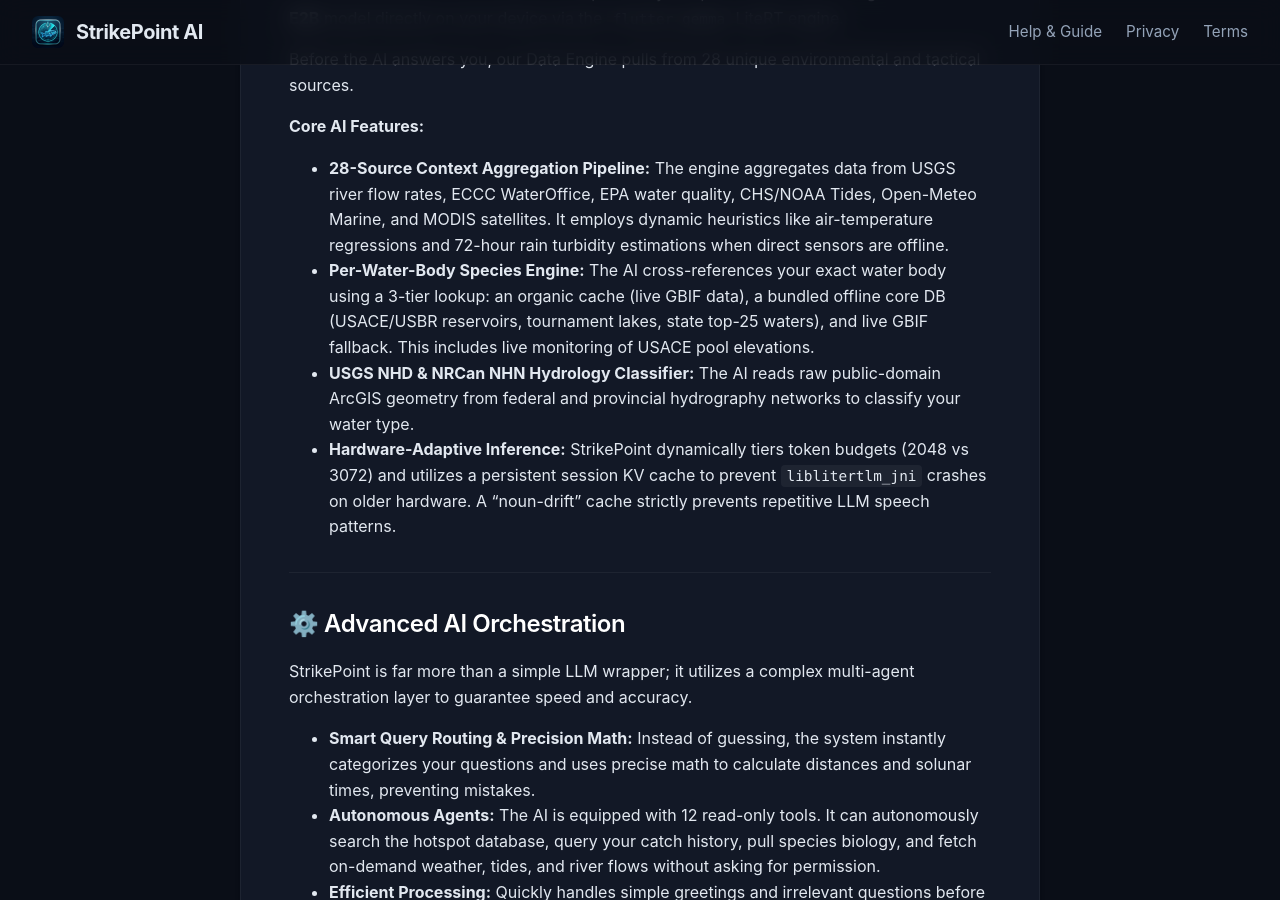
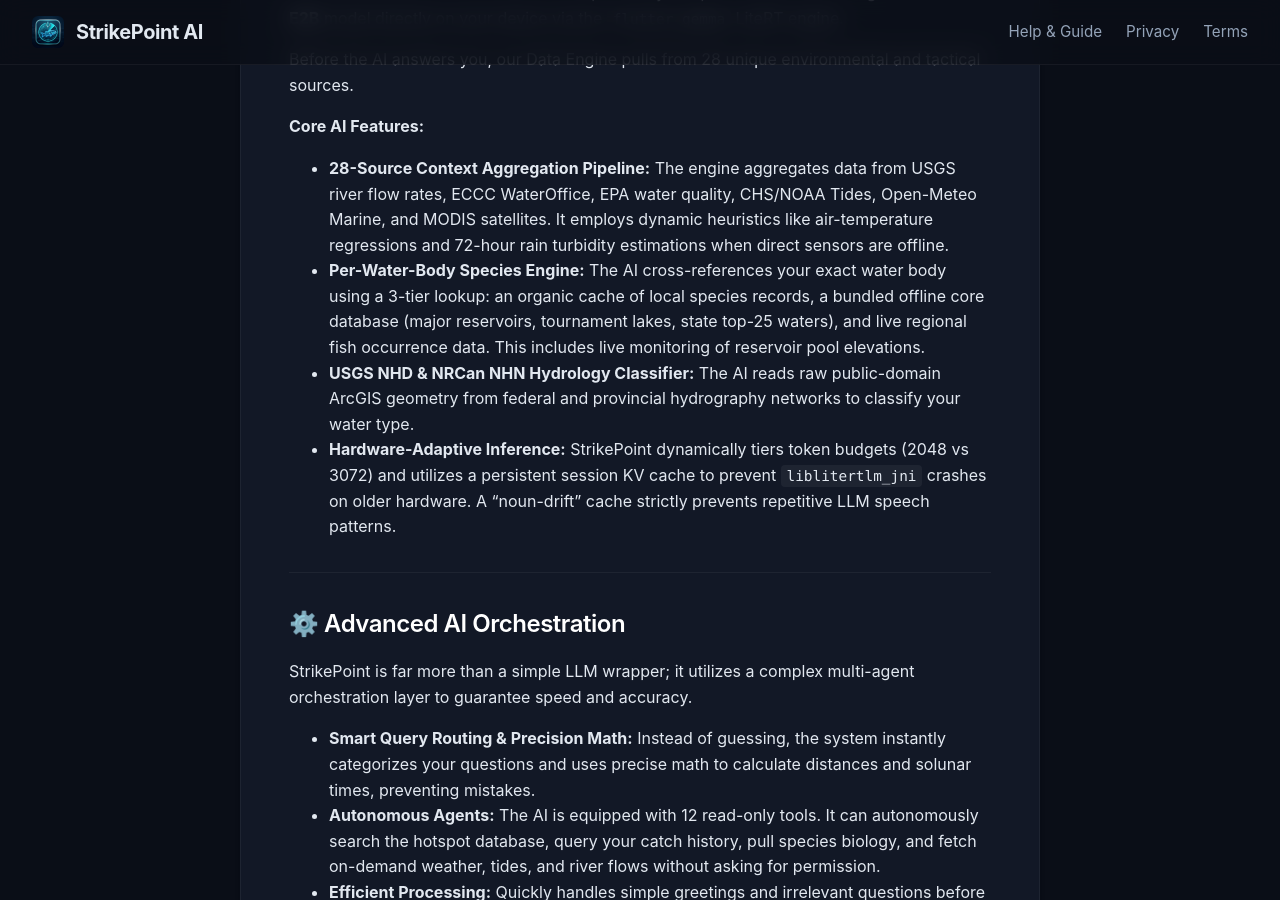
Before and after one commit to yyiimmiiyy/StrikePointAI-Assets, a Jekyll site: the page built from help.md, in a window 1280 px wide and 900 px high, scrolled down 552 px. Built offline with Jekyll 4.4.1, drawn with Linux system fonts in a browser that asks for light colours.

Commit message:
docs(sync): Synchronize live website and compliance policies

```diff
--- a/help.md
+++ b/help.md
@@ -18,7 +18,7 @@ Before the AI answers you, our Data Engine pulls from 28 unique environmental an
 
 **Core AI Features:**
 - **28-Source Context Aggregation Pipeline:** The engine aggregates data from USGS river flow rates, ECCC WaterOffice, EPA water quality, CHS/NOAA Tides, Open-Meteo Marine, and MODIS satellites. It employs dynamic heuristics like air-temperature regressions and 72-hour rain turbidity estimations when direct sensors are offline.
-- **Per-Water-Body Species Engine:** The AI cross-references your exact water body using a 3-tier lookup: an organic cache (live GBIF data), a bundled offline core DB (USACE/USBR reservoirs, tournament lakes, state top-25 waters), and live GBIF fallback. This includes live monitoring of USACE pool elevations.
+- **Per-Water-Body Species Engine:** The AI cross-references your exact water body using a 3-tier lookup: an organic cache of local species records, a bundled offline core database (major reservoirs, tournament lakes, state top-25 waters), and live regional fish occurrence data. This includes live monitoring of reservoir pool elevations.
 - **USGS NHD & NRCan NHN Hydrology Classifier:** The AI reads raw public-domain ArcGIS geometry from federal and provincial hydrography networks to classify your water type.
 - **Hardware-Adaptive Inference:** StrikePoint dynamically tiers token budgets (2048 vs 3072) and utilizes a persistent session KV cache to prevent `liblitertlm_jni` crashes on older hardware. A "noun-drift" cache strictly prevents repetitive LLM speech patterns.
 
--- a/index.html
+++ b/index.html
@@ -553,7 +553,7 @@
                 <div class="marquee-item">EPA Water Quality</div>
                 <div class="marquee-item">MODIS Water Clarity</div>
                 <div class="marquee-item">Open-Meteo Marine</div>
-                <div class="marquee-item">GBIF Biodiversity</div>
+                <div class="marquee-item">Live Species Records</div>
                 <div class="marquee-item">Offline Bathymetry</div>
                 <div class="marquee-item">Tactical Heatmap</div>
                 <div class="marquee-item">Offline Solunar Math</div>
@@ -569,7 +569,7 @@
                 <div class="marquee-item">EPA Water Quality</div>
                 <div class="marquee-item">MODIS Water Clarity</div>
                 <div class="marquee-item">Open-Meteo Marine</div>
-                <div class="marquee-item">GBIF Biodiversity</div>
+                <div class="marquee-item">Live Species Records</div>
                 <div class="marquee-item">Offline Bathymetry</div>
                 <div class="marquee-item">Tactical Heatmap</div>
                 <div class="marquee-item">Offline Solunar Math</div>
@@ -692,7 +692,7 @@
                     <span class="pill">Local Database</span>
                     <div class="card-icon">🐟</div>
                     <h3>Water-Specific Species</h3>
-                    <p>A sophisticated 3-tier lookup using an Organic Cache (GBIF), Bundled Core DB (USACE reservoirs, tournament lakes), and live GBIF. The AI knows exactly what fish live in your specific lake.</p>
+                    <p>A sophisticated 3-tier lookup using an Organic Cache (Local Species Records), Bundled Core DB (major reservoirs, tournament lakes), and live regional fallback. The AI knows exactly what fish live in your specific lake.</p>
                 </div>
 
                 <div class="card">
```
